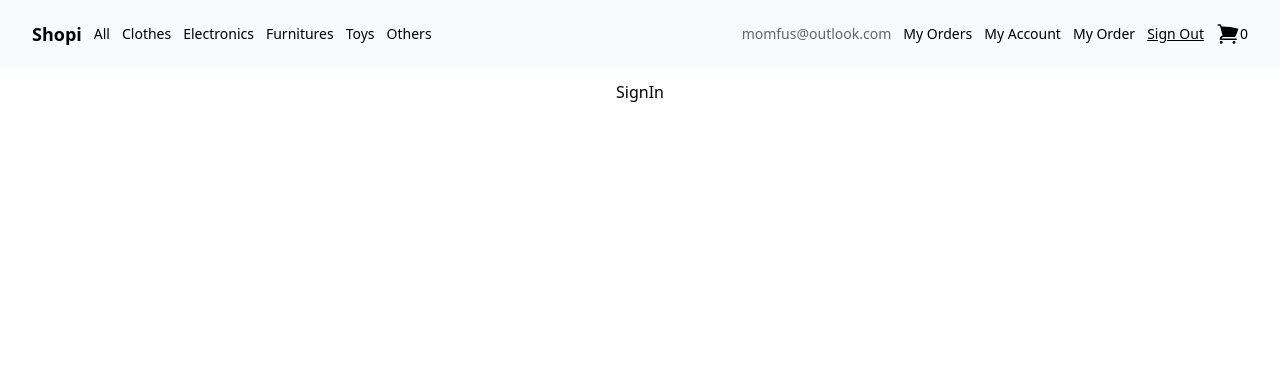
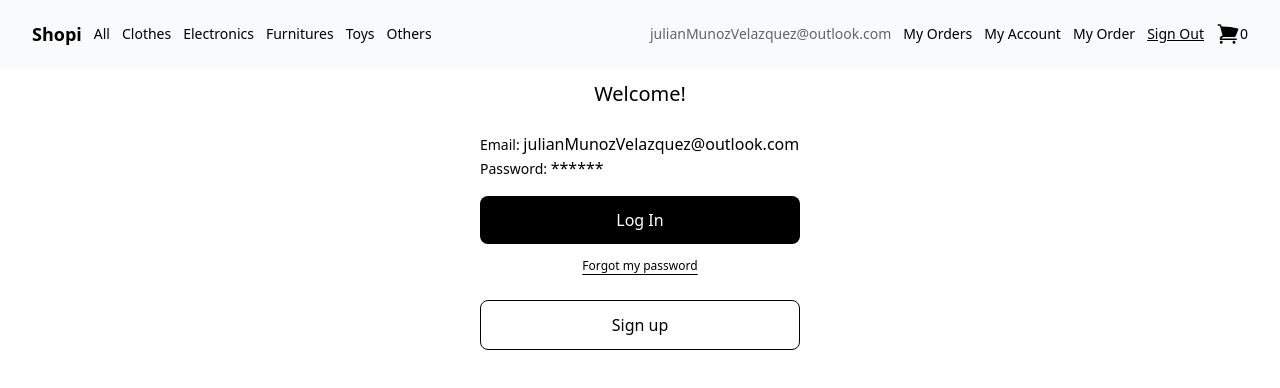
Before and after one commit to Momfus/react-shop-con-vite-tailwindcss, a React (Vite) app: page /sign-in in a window 1280 px wide. Shown: the top 388 px of the page. Built offline with nearby package versions, Linux system fonts and the light colour scheme; no server answers.

Commit message:
Añadido vista general de sign in / sign out

```diff
--- a/src/Components/Navbar/index.jsx
+++ b/src/Components/Navbar/index.jsx
@@ -9,10 +9,42 @@ const Navbar = () => {
   const context = useContext(ShoppingCartContext); // leer el estado global del contexto
   const activeStyle = 'underline'; // Manejo de clasees de la ruta activa
 
+  // Sign Out
+  const signOut = localStorage.getItem('sign-out');
+  const parsedSignOut = JSON.parse(signOut);
+  const isUserSignOut = context.signOut || parsedSignOut;
+
   const handleSignOut = () => {
     const stringifiedSignOut = JSON.stringify(true);
     localStorage.setItem('sign-out', stringifiedSignOut);
     context.setSignOut(true);
+  };
+
+  const renderViewSignInOut = () => {
+    if (!isUserSignOut) {
+      return (
+        <li>
+          <NavLink
+            to='/sign-in'
+            className={({ isActive }) => (isActive ? activeStyle : undefined)}
+            onClick={() => handleSignOut()}
+          >
+            Sign Out
+          </NavLink>
+        </li>
+      );
+    } else {
+      return (
+        <li>
+          <NavLink
+            to='/sign-in'
+            className={({ isActive }) => (isActive ? activeStyle : undefined)}
+          >
+            Sign In
+          </NavLink>
+        </li>
+      );
+    }
   };
 
   return (
@@ -74,7 +106,7 @@ const Navbar = () => {
 
       {/* Derecha */}
       <ul className='flex items-center gap-3'>
-        <li className='text-black/60'>momfus@outlook.com</li>
+        <li className='text-black/60'>julianMunozVelazquez@outlook.com</li>
         <li>
           <NavLink
             to='/my-orders'
@@ -99,15 +131,7 @@ const Navbar = () => {
             My Order
           </NavLink>
         </li>
-        <li>
-          <NavLink
-            to='/sign-in'
-            className={({ isActive }) => (isActive ? activeStyle : undefined)}
-            onClick={() => handleSignOut()}
-          >
-            Sign Out
-          </NavLink>
-        </li>
+        {renderViewSignInOut()}
         <li className='flex justify-center items-center'>
           <ShoppingCartIcon className='h-6 w-6' /> {context.cartProducts.length}
         </li>
--- a/src/Pages/SignIn/index.jsx
+++ b/src/Pages/SignIn/index.jsx
@@ -1,7 +1,40 @@
-import Layout from "../../Components/Layout";
+import { Link } from 'react-router-dom';
+import Layout from '../../Components/Layout';
 
 function SignIn() {
-  return <Layout>SignIn</Layout>;
+  return (
+    <Layout>
+      <h1 className='font-medium text-xl text-center mb-6 w-80'>Welcome!</h1>
+      <div className='flex flex-col w-80'>
+        <p>
+          <span className='font-light text-sm'>Email: </span>
+          <span>julianMunozVelazquez@outlook.com</span>
+        </p>
+        <p>
+          <span className='font-light text-sm'>Password: </span>
+          <span>******</span>
+        </p>
+
+        <Link to='/'>
+          <button className='bg-black disabled:bg-black/40 text-white w-full rounded-lg py-3 mt-4 mb-2'>
+            Log In
+          </button>
+        </Link>
+        {/* Esta parte por ahora no tiene utilidad alguna ya que todo es frontend */}
+        <div className='text-center'>
+          <a
+            className='font-light text-xs underline underline-offset-4'
+            href='/'
+          >
+            Forgot my password
+          </a>
+        </div>
+        <button className='border border-black disabled:text-black/40 disabled:border-black/40 rounded-lg mt-6 py-3'>
+          Sign up
+        </button>
+      </div>
+    </Layout>
+  );
 }
 
 export default SignIn;
```
